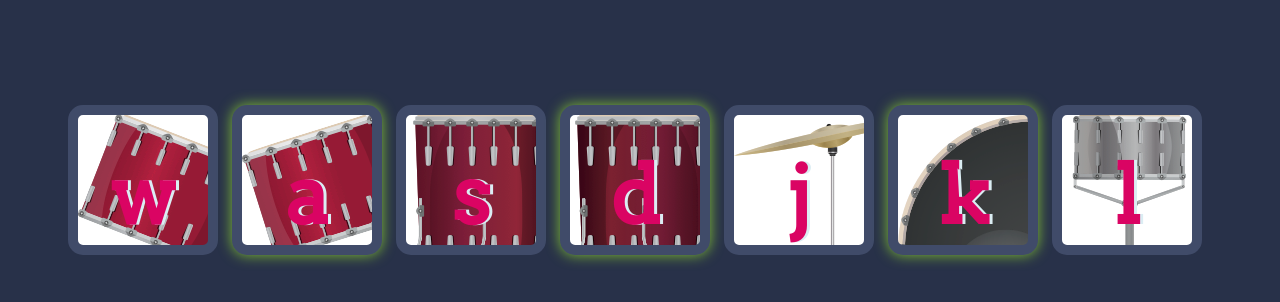
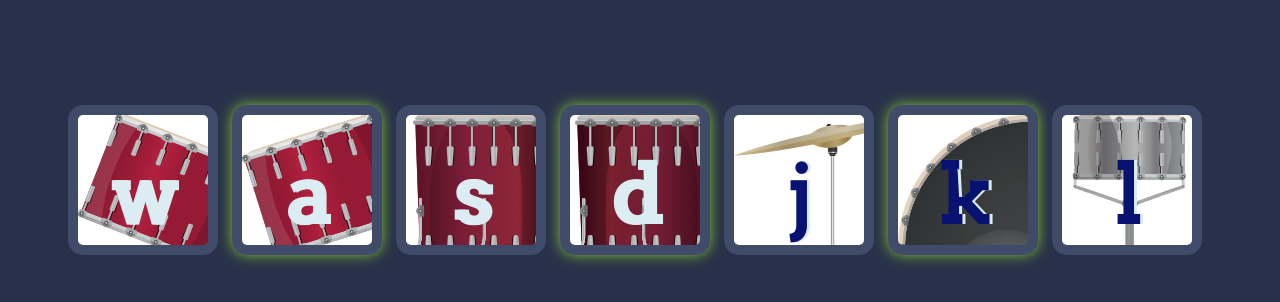
Before and after one commit to Rishabhsingh53/Drum-Kit, a plain HTML site: page index.html in a window 1280 px wide. Shown: the part 174-476 px from the top of the page. Drawn offline with Linux system fonts and the light colour scheme.

Commit message:
Done using keyboard as well as button click

```diff
--- a/index.html
+++ b/index.html
@@ -12,13 +12,13 @@
 
   <h1 id="title">Drum 🥁 Kit</h1>
   <div class="set ">
-    <button class="w drum button-glow-1">w</button>
-    <button class="a drum button-glow-2">a</button>
-    <button class="s drum button-glow-1">s</button>
-    <button class="d drum button-glow-2">d</button>
-    <button class="j drum button-glow-1">j</button>
-    <button class="k drum button-glow-2">k</button>
-    <button class="l drum button-glow-1">l</button>
+    <button class="w drum button-glow-1" style="color: #DBEDF3;">w</button>
+    <button class="a drum button-glow-2" style="color: #DBEDF3;">a</button>
+    <button class="s drum button-glow-1" style="color: #DBEDF3;;">s</button>
+    <button class="d drum button-glow-2" style="color: #DBEDF3;;">d</button>
+    <button class="j drum button-glow-1" style="color: #071271;;">j</button>
+    <button class="k drum button-glow-2" style="color: #071271;;">k</button>
+    <button class="l drum button-glow-1" style="color: #071271;;">l</button>
   </div>
 
 
--- a/index.js
+++ b/index.js
@@ -11,6 +11,15 @@ function () {
 for (let i = 0 ; i < document.querySelectorAll("button.drum").length; i++) {
     document.querySelectorAll("button")[i].addEventListener("click",function () {
         var whichDrumToPlay = this.textContent;
+        playSound(whichDrumToPlay)
+    })
+}
+
+document.addEventListener("keypress",function (event) {
+    playSound(event.key)
+})
+
+function playSound(whichDrumToPlay) {
 
     switch (whichDrumToPlay) {
         case "w":
@@ -41,6 +50,7 @@ for (let i = 0 ; i < document.querySelectorAll("button.drum").length; i++) {
             var audio = new Audio("sounds/l.mp3")
             audio.play()
             break
+        default :
+            console.log(whichDrumToPlay)
     }
-    })
 }
```
Lines whose indentation alone changed are shown as unchanged.
